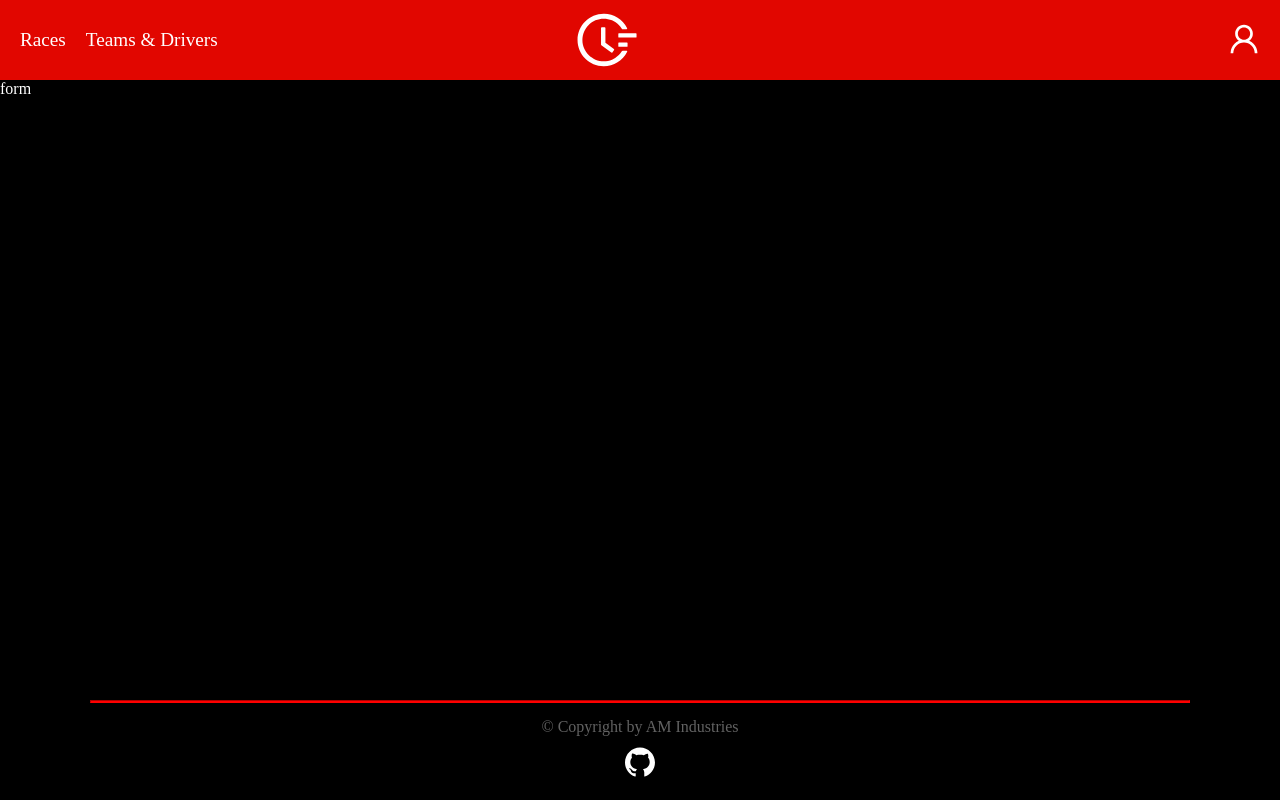
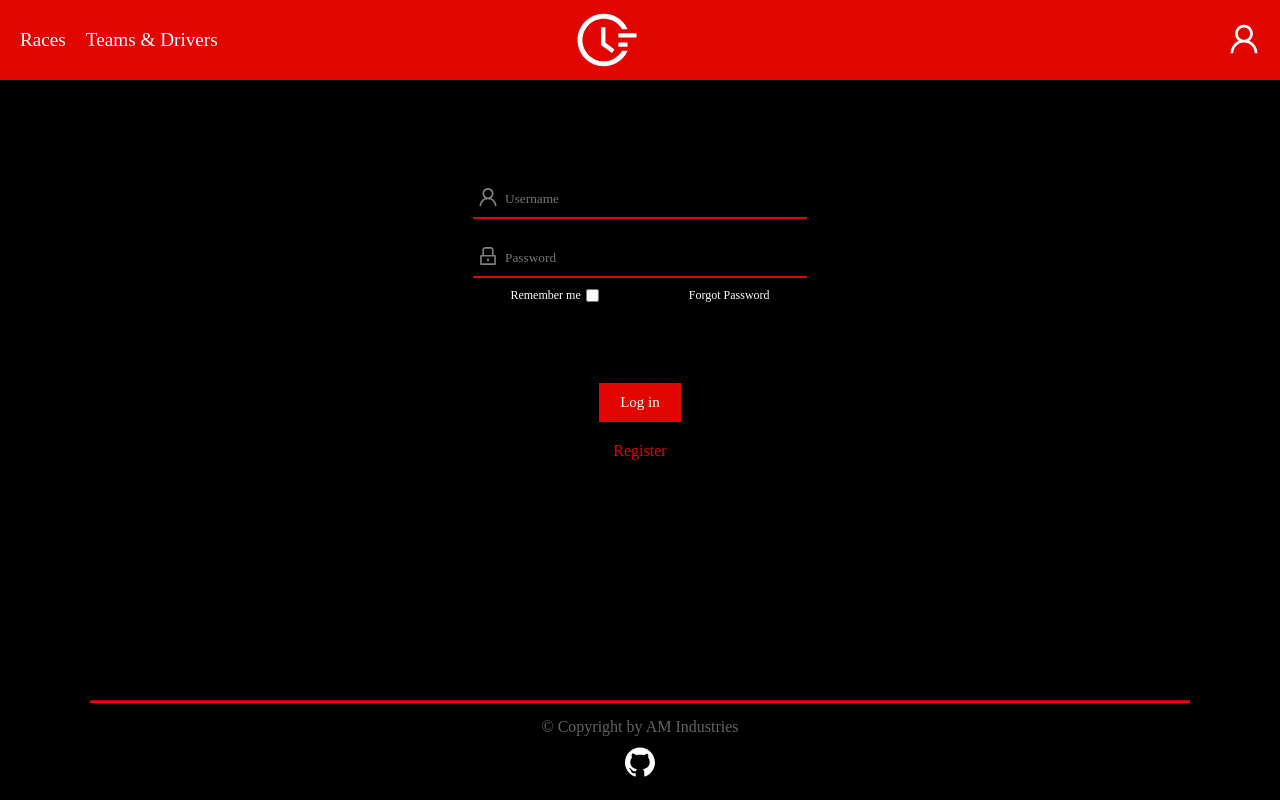
Before and after one commit to amarijano/f1-timer, a React (Create React App) app: page /login in a window 1280 px wide. Built offline with nearby package versions, Linux system fonts and the light colour scheme; no server answers; a web font is replaced by a local one.

Commit message:
main login

```diff
--- a/src/App.scss
+++ b/src/App.scss
@@ -43,3 +43,7 @@ a {
   margin-left: 0px !important;
   margin-right: 0px !important;
 }
+
+.anticon {
+  color: white;
+}
--- a/src/components/Header/Header.js
+++ b/src/components/Header/Header.js
@@ -45,7 +45,9 @@ const Header = () => {
           </Link>
 
           <div className="header-right-menu">
-            <Avatar size={64} icon={<UserOutlined />} />
+            <Link to="/login">
+              <Avatar size={64} icon={<UserOutlined />} />
+            </Link>
           </div>
         </div>
       )}
@@ -63,7 +65,9 @@ const Header = () => {
           </Link>
 
           <div className="header-right-menu">
-            <Avatar size={64} icon={<UserOutlined />} />
+            <Link to="/login">
+              <Avatar size={64} icon={<UserOutlined />} />
+            </Link>
           </div>
         </div>
       )}
--- a/src/components/ResultsTable/ResultsTable.js
+++ b/src/components/ResultsTable/ResultsTable.js
@@ -84,7 +84,7 @@ const ResultsTable = () => {
           </table>
         </>
       )}
-      {!raceResult2021 && (
+      {!raceResult2021 && !raceResult && (
         <div className="race-not-held">
           <WarningOutlined className="warning-icon" />
           <br />
--- a/src/containers/LoginPageBody/LoginPageBody.js
+++ b/src/containers/LoginPageBody/LoginPageBody.js
@@ -1,8 +1,108 @@
-import React, { memo } from "react";
+import React, { memo, useState } from "react";
+import { Form, Input, Button, Checkbox, Row, Col } from "antd";
+import { UserOutlined, LockOutlined } from "@ant-design/icons";
+import { Link } from "react-router-dom";
+
 import "./loginPageBody.scss";
 
 const LoginPageBody = () => {
-  return <div> form </div>;
+  // React States
+  const [errorMessages, setErrorMessages] = useState({});
+  const [isSubmitted, setIsSubmitted] = useState(false);
+
+  // User Login info
+  const database = [
+    {
+      username: "user1",
+      password: "pass1",
+    },
+    {
+      username: "user2",
+      password: "pass2",
+    },
+  ];
+
+  const errors = {
+    uname: "Username is invalid",
+    pass: "Password is invalid",
+  };
+
+  const handleSubmit = (event) => {
+    //Prevent page reload
+    event.preventDefault();
+
+    let { uname, pass } = document.forms[0];
+
+    // Find user login info
+    const userData = database.find((user) => user.username === uname.value);
+
+    // Compare user info
+    if (userData) {
+      if (userData.password !== pass.value) {
+        // Invalid password
+        setErrorMessages({ name: "pass", message: errors.pass });
+      } else {
+        setIsSubmitted(true);
+      }
+    } else {
+      // Username not found
+      setErrorMessages({ name: "uname", message: errors.uname });
+    }
+  };
+
+  // Generate JSX code for error message
+  const renderErrorMessage = (name) =>
+    name === errorMessages.name && (
+      <div className="error">{errorMessages.message}</div>
+    );
+
+  return (
+    <div className="form">
+      <form onSubmit={handleSubmit}>
+        <div className="input-container">
+          <span className="prefix">
+            <UserOutlined style={{ color: "grey" }} className="user-icon" />
+          </span>
+          <input
+            placeholder="Username"
+            type="text"
+            name="uname"
+            autoComplete="off"
+            required
+          />
+        </div>
+        {renderErrorMessage("uname")}
+        <div className="input-container">
+          <span className="prefix">
+            <LockOutlined style={{ color: "grey" }} />
+          </span>
+          <input
+            placeholder="Password"
+            type="password"
+            name="pass"
+            autoComplete="off"
+            required
+          />
+        </div>
+        {renderErrorMessage("pass")}
+        <div className="form-reg">
+          <label for="remember" className="check-label">
+            Remember me
+          </label>
+          <input type="checkbox" name="remember" className="check" />
+          <Link to="/recoverPassword">
+            <span className="forgot">Forgot Password</span>
+          </Link>
+        </div>
+        <div className="button-container">
+          <input type="submit" value={"Log in"} />
+        </div>
+        <div className="reg">
+          <Link to="/register">Register</Link>
+        </div>
+      </form>
+    </div>
+  );
 };
 
 export default memo(LoginPageBody);
--- a/src/containers/LoginPageBody/loginPageBody.scss
+++ b/src/containers/LoginPageBody/loginPageBody.scss
@@ -0,0 +1,126 @@
+input[type="text"],
+input[type="password"] {
+  height: 35px;
+  width: 300px;
+  // border: 1px solid rgba(0, 0, 0, 0.2);
+  // border: none;
+  outline: none;
+  background-color: black;
+  border-width: 0px 0px 2px 0px;
+  border-bottom-color: rgb(225, 6, 0);
+  caret-color: white;
+  color: white;
+}
+
+// input[type="text"],
+// input[type="password"]:focus-within {
+//   height: 60px;
+// }
+
+input[type="submit"] {
+  margin-top: 10px;
+  cursor: pointer;
+  font-size: 15px;
+  background: rgb(225, 6, 0);
+  border: 1px solid rgb(225, 6, 0);
+  color: #fff;
+  padding: 10px 20px;
+}
+
+input[type="submit"]:hover {
+  background: rgb(228, 65, 60);
+}
+
+.button-container {
+  display: flex;
+  justify-content: center;
+  padding-top: 70px;
+}
+
+.login-form {
+  background-color: white;
+  padding: 2rem;
+  box-shadow: 0 4px 8px 0 rgba(0, 0, 0, 0.2), 0 6px 20px 0 rgba(0, 0, 0, 0.19);
+}
+
+.list-container {
+  display: flex;
+}
+
+.error {
+  color: red;
+  font-size: 12px;
+  width: fit-content;
+  margin: auto;
+}
+
+// .title {
+//   font-size: 25px;
+//   margin-bottom: 20px;
+// }
+
+.input-container {
+  display: flex;
+  // flex-direction: column;
+  // gap: 8px;
+  // margin: 10px;
+  padding: 10px;
+  justify-content: center;
+  // border: 1px solid #a0a0a0;
+  border-radius: 4px;
+  // padding-left: 0.5rem;
+  overflow: hidden;
+  width: fit-content;
+  margin-inline: auto;
+}
+.input-container:first-child {
+  padding-top: 100px;
+}
+
+.prefix {
+  background-color: black;
+  padding: 0px 5px 0px 5px;
+  line-height: 35px;
+  font-size: 20px;
+  border-bottom: 2px solid rgb(225, 6, 0);
+}
+
+.form-reg {
+  width: fit-content;
+  margin: auto;
+  color: white;
+  font-size: 12px;
+}
+.form-reg a {
+  margin-left: 90px;
+}
+
+.forgot {
+  // margin-left: 90px;
+  color: white;
+}
+.forgot:hover {
+  color: rgb(225, 6, 0);
+}
+
+.reg {
+  width: fit-content;
+  margin: auto;
+  padding-top: 20px;
+  // color: rgb(225, 6, 0) !important;
+}
+
+.reg a {
+  color: rgb(225, 6, 0);
+}
+.reg a:hover {
+  color: rgb(228, 65, 60);
+}
+
+.check-label {
+  padding-right: 5px;
+}
+
+.check {
+  vertical-align: text-bottom;
+}
```
